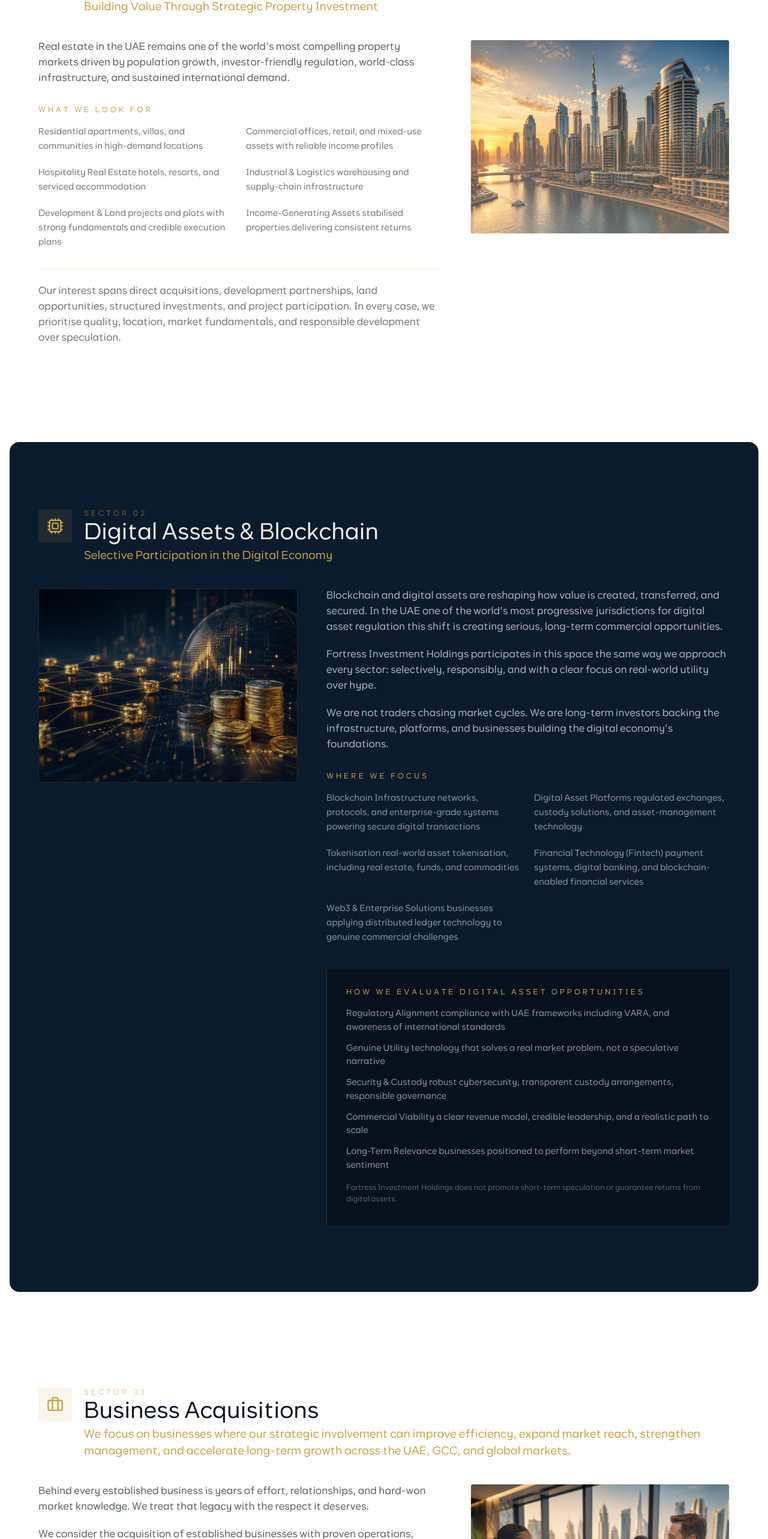
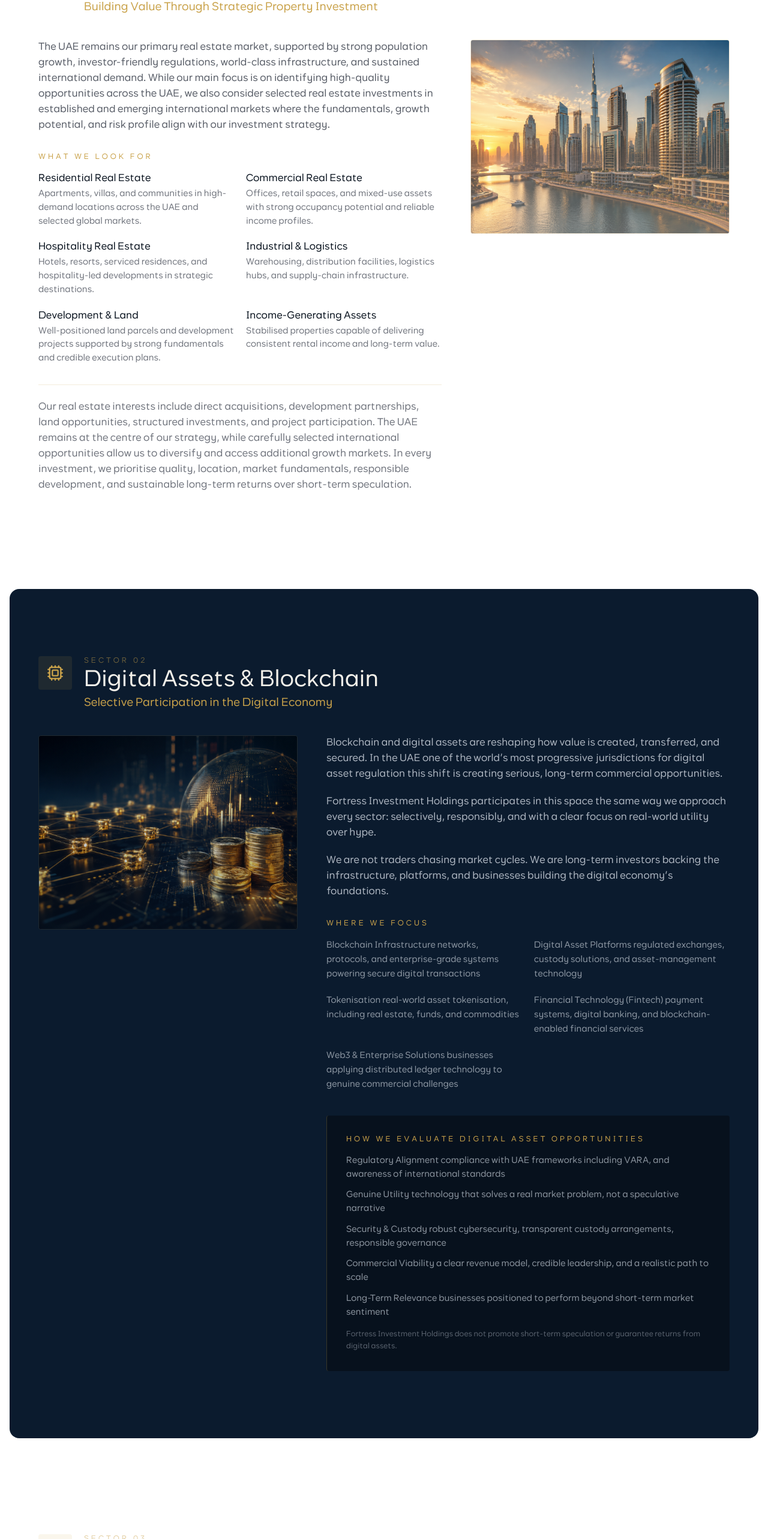
Before and after one commit to nurmandev/Fortress, a Next.js app: page /investment-focus in a window 1280 px wide. Shown: the part 1256-3822 px from the top of the page at 60% size. Built offline with nearby package versions, Linux system fonts and the light colour scheme.

Commit message:
Update investment focus sectors, leadership hover effects, and introduction

```diff
--- a/src/app/investment-focus/page.tsx
+++ b/src/app/investment-focus/page.tsx
@@ -33,17 +33,17 @@ const sectors = [
     title: "Real Estate",
     subtitle: "Building Value Through Strategic Property Investment",
     image: "/1.png",
-    body: "Real estate in the UAE remains one of the world's most compelling property markets  driven by population growth, investor-friendly regulation, world-class infrastructure, and sustained international demand.",
+    body: "The UAE remains our primary real estate market, supported by strong population growth, investor-friendly regulations, world-class infrastructure, and sustained international demand. While our main focus is on identifying high-quality opportunities across the UAE, we also consider selected real estate investments in established and emerging international markets where the fundamentals, growth potential, and risk profile align with our investment strategy.",
     items: [
-      "Residential  apartments, villas, and communities in high-demand locations",
-      "Commercial  offices, retail, and mixed-use assets with reliable income profiles",
-      "Hospitality Real Estate  hotels, resorts, and serviced accommodation",
-      "Industrial & Logistics  warehousing and supply-chain infrastructure",
-      "Development & Land  projects and plots with strong fundamentals and credible execution plans",
-      "Income-Generating Assets  stabilised properties delivering consistent returns",
+      { heading: "Residential Real Estate", desc: "Apartments, villas, and communities in high-demand locations across the UAE and selected global markets." },
+      { heading: "Commercial Real Estate", desc: "Offices, retail spaces, and mixed-use assets with strong occupancy potential and reliable income profiles." },
+      { heading: "Hospitality Real Estate", desc: "Hotels, resorts, serviced residences, and hospitality-led developments in strategic destinations." },
+      { heading: "Industrial & Logistics", desc: "Warehousing, distribution facilities, logistics hubs, and supply-chain infrastructure." },
+      { heading: "Development & Land", desc: "Well-positioned land parcels and development projects supported by strong fundamentals and credible execution plans." },
+      { heading: "Income-Generating Assets", desc: "Stabilised properties capable of delivering consistent rental income and long-term value." },
     ],
     closing:
-      "Our interest spans direct acquisitions, development partnerships, land opportunities, structured investments, and project participation. In every case, we prioritise quality, location, market fundamentals, and responsible development over speculation.",
+      "Our real estate interests include direct acquisitions, development partnerships, land opportunities, structured investments, and project participation. The UAE remains at the centre of our strategy, while carefully selected international opportunities allow us to diversify and access additional growth markets. In every investment, we prioritise quality, location, market fundamentals, responsible development, and sustainable long-term returns over short-term speculation.",
   },
   {
     icon: Cpu,
@@ -73,20 +73,20 @@ const sectors = [
     icon: Briefcase,
     title: "Business Acquisitions",
     subtitle:
-      "We focus on businesses where our strategic involvement can improve efficiency, expand market reach, strengthen management, and accelerate long-term growth across the UAE, GCC, and global markets.",
+      "We acquire and invest in established businesses with strong foundations and clear potential for sustainable growth.",
     image: "/3.png",
-    body: "Behind every established business is years of effort, relationships, and hard-won market knowledge. We treat that legacy with the respect it deserves.\n\nWe consider the acquisition of established businesses with proven operations, reliable customer demand, experienced management, and clear opportunities for further growth.",
+    body: "Behind every established business is years of effort, relationships, and market knowledge. We respect that legacy and approach every transaction with professionalism, discretion, and long-term intent.\n\nWe consider businesses with proven operations, reliable customer demand, experienced management, and opportunities to improve performance or expand into new markets.",
     items: [
-      "Full business acquisitions  complete ownership transitions, handled professionally and discreetly",
-      "Majority ownership  control positions with continuing founder or management participation",
-      "Minority strategic investments  meaningful stakes with active support",
-      "Management buyouts  backing capable teams to own the businesses they run",
-      "Joint acquisitions  partnering with co-investors on larger opportunities",
-      "Succession-related transactions  structured solutions for owners planning their exit",
-      "Growth capital partnerships  investment paired with expansion support",
+      { heading: "Full Business Acquisitions", desc: "Complete ownership transitions managed professionally and discreetly." },
+      { heading: "Majority Ownership", desc: "Controlling positions with continued founder or management participation." },
+      { heading: "Minority Strategic Investments", desc: "Meaningful stakes supported by active strategic involvement." },
+      { heading: "Management Buyouts", desc: "Backing capable leadership teams to acquire and grow the businesses they manage." },
+      { heading: "Joint Acquisitions", desc: "Partnerships with co-investors on larger or specialised opportunities." },
+      { heading: "Succession Transactions", desc: "Structured solutions for owners planning a responsible and orderly exit." },
+      { heading: "Growth Capital Partnerships", desc: "Investment combined with strategic support for expansion and development." },
     ],
     closing:
-      "We focus on businesses where our strategic involvement can improve efficiency, expand market reach, strengthen management, and accelerate long-term growth across the UAE, GCC, and global markets.",
+      "Our primary focus is the UAE, while we also evaluate selected opportunities across the GCC and international markets. Through active involvement, disciplined management, and strategic support, we aim to strengthen operations, expand market reach, and create lasting value for all stakeholders.",
   },
   {
     icon: TrendingUp,
@@ -129,19 +129,17 @@ const sectors = [
     image: "/6.png",
     body: "We invest in artificial intelligence and emerging technology companies that have the potential to transform industries, improve efficiency, and create scalable commercial value.\n\nOur focus is on practical, high-growth technologies that solve real business problems, support digital transformation, and create long-term value across the UAE, GCC, and global markets.",
     items: [
-      "Artificial Intelligence — AI platforms, automation systems, machine learning solutions, and intelligent tools with clear commercial use",
-      "Business Automation — technologies that improve productivity, reduce operational costs, and enhance business performance",
-      "Software & SaaS Platforms — scalable software solutions with recurring revenue models and strong market demand",
-      "Property Technology (PropTech)  innovation serving the region's real estate sector",
-      "Financial Technology (FinTech)  payments, lending, and financial infrastructure",
-      "Marketing Technology  platforms driving measurable commercial results",
-      "Cybersecurity  protecting the digital economy's foundations",
-      "Data Analytics  turning information into decisions",
-      "E-Commerce  digital retail with sustainable unit economics",
-      "Enterprise Solutions  technology serving established business needs",
+      { heading: "Artificial Intelligence", desc: "AI platforms, automation systems, machine learning solutions, and intelligent tools with clear commercial use." },
+      { heading: "Business Automation", desc: "Technologies that improve productivity, reduce operational costs, and enhance business performance." },
+      { heading: "Software & SaaS Platforms", desc: "Scalable software businesses with recurring revenue models and strong market demand." },
+      { heading: "FinTech", desc: "Digital payment solutions, lending platforms, financial infrastructure, and technology improving access to financial services." },
+      { heading: "PropTech", desc: "Real estate technology supporting smarter property investment, sales, leasing, management, and market intelligence." },
+      { heading: "Cybersecurity", desc: "Solutions that protect businesses, data, digital infrastructure, and online transactions." },
+      { heading: "Data Analytics", desc: "Platforms that turn data into insights, helping businesses make faster and better decisions." },
+      { heading: "Digital Commerce", desc: "E-commerce, marketplace platforms, and technology-driven retail businesses with growth potential." },
     ],
     closing:
-      "We prioritise practical innovation, strong execution, responsible use of technology, and a clear path to commercial growth. We do not fund technology in search of a problem.",
+      "We invest in technology with purpose — businesses that combine innovation, strong execution, market demand, and a clear path to long-term commercial growth.",
   },
   {
     icon: Truck,
@@ -168,13 +166,13 @@ const sectors = [
     image: "/8.png",
     body: "Fortress Investment Holdings invests in selected luxury asset opportunities with strong market demand, long-term value potential, and clear ownership or commercial structures.\n\nOur focus is on premium assets and luxury-linked businesses that can generate value through appreciation, income, rental demand, brand strength, or strategic market positioning.",
     items: [
-      "Luxury Real Estate  trophy properties, premium developments, branded residences, and high-value real estate assets in prime locations",
-      "High-Value Vehicles  rare, collectible, and premium automobiles with strong demand, scarcity value, or rental income potential",
-      "Yachts & Marine Assets  yacht ownership, charter opportunities, marine services, and asset-management platforms connected to the luxury lifestyle market",
-      "Aviation-Related Assets  private aviation opportunities, aircraft-related services, aviation support businesses, and premium mobility solutions",
-      "Collectibles & Fine Art  selected collectibles, fine art, watches, jewellery, and rare assets with established provenance and market depth",
-      "Premium Lifestyle Businesses  luxury brands and service businesses catering to high-net-worth clients, tourists, executives, and premium lifestyle consumers",
-      "Luxury Rental & Asset-Management Platforms  businesses that monetise premium assets through rentals, leasing, management, memberships, or curated client access",
+      { heading: "Luxury Real Estate", desc: "Trophy properties, premium developments, branded residences, and high-value real estate assets in prime locations." },
+      { heading: "High-Value Vehicles", desc: "Rare, collectible, and premium automobiles with strong demand, scarcity value, or rental income potential." },
+      { heading: "Yachts & Marine Assets", desc: "Yacht ownership, charter opportunities, marine services, and asset-management platforms connected to the luxury lifestyle market." },
+      { heading: "Aviation-Related Assets", desc: "Private aviation opportunities, aircraft-related services, aviation support businesses, and premium mobility solutions." },
+      { heading: "Collectibles & Fine Art", desc: "Selected collectibles, fine art, watches, jewellery, and rare assets with established provenance and market depth." },
+      { heading: "Premium Lifestyle Businesses", desc: "Luxury brands and service businesses catering to high-net-worth clients, tourists, executives, and premium lifestyle consumers." },
+      { heading: "Luxury Rental & Asset-Management Platforms", desc: "Businesses that monetise premium assets through rentals, leasing, management, memberships, or curated client access." },
     ],
     closing:
       "We invest selectively in luxury assets and premium lifestyle opportunities where valuation, demand, liquidity, ownership costs, and long-term return potential are carefully assessed.",
@@ -191,7 +189,7 @@ const sectors = [
       "Market Expansion  helping partners enter the UAE and GCC markets",
       "Project Development  combining capital with execution capability",
       "Cross-Border Investment  connecting international capital with regional opportunity",
-      "Distribution Partnerships  bringing products to new markets",
+      "Business Development Alliances  long-term commercial collaborations focused on creating shared value and sustainable growth",
     ],
     closing:
       "Every joint venture must demonstrate clear responsibilities, commercial alignment, appropriate governance, and shared long-term objectives  agreed before work begins, not negotiated after problems arise.",
@@ -319,6 +317,8 @@ export default function InvestmentFocusPage() {
                   <p className="text-fortress-gold text-[10px] md:text-xs tracking-[3px] md:tracking-[4px] uppercase font-semibold mb-3 md:mb-4">
                     {sector.title === "Digital Assets & Blockchain"
                       ? "Where We Focus"
+                      : sector.title === "AI & Emerging Technology" || sector.title === "Luxury Assets"
+                      ? "What We Invest In"
                       : "What We Look For"}
                   </p>
                   <ul className="grid grid-cols-1 md:grid-cols-2 gap-4 md:gap-5">
--- a/src/components/Introduction.tsx
+++ b/src/components/Introduction.tsx
@@ -71,7 +71,7 @@ export default function Introduction() {
               transition={{ type: "spring", stiffness: 200, damping: 25 }}
             >
               <Image
-                src="/discussing-business.jpg"
+                src="/website image.png"
                 alt="Fortress Investment Holdings leadership"
                 fill
                 className="object-cover"
```
Also changed, not shown: src/app/about/page.tsx (+6 -6 lines), public/website image.png (added).
